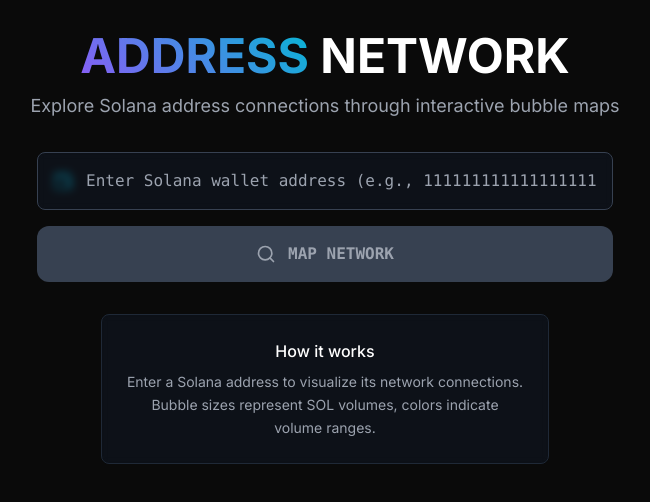
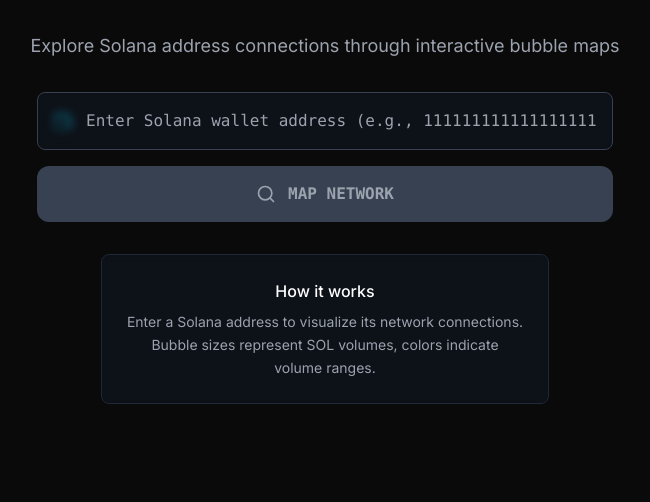
Before and after one commit to sainthiago/sol-wallet-tracker, a Next.js app: page / in a window 1280 px wide. Shown: the top 502 px of the page, without its empty margins (315-965 px from the left). Built offline with nearby package versions, Linux system fonts and the light colour scheme.

Commit message:
Refactor BubbleMap and WalletInput components for improved readability; adjust SVG and input styles based on validation state.

```diff
--- a/components/BubbleMap.tsx
+++ b/components/BubbleMap.tsx
@@ -1,7 +1,7 @@
+import { RelatedAccount, WalletData } from '@/types/wallet'
+import * as d3 from 'd3'
+import { Copy, ExternalLink } from 'lucide-react'
 import { useEffect, useRef, useState } from 'react'
-import * as d3 from 'd3'
-import { WalletData, RelatedAccount } from '@/types/wallet'
-import { Copy, ExternalLink } from 'lucide-react'
 
 interface BubbleMapProps {
   data: WalletData
@@ -85,7 +85,7 @@ export default function BubbleMap({ data }: BubbleMapProps) {
     const simulation = d3.forceSimulation(nodes)
       .force('charge', d3.forceManyBody().strength(-100))
       .force('center', d3.forceCenter(width / 2, height / 2))
-      .force('collision', d3.forceCollide().radius(d => (d as BubbleNode).isMain ? 50 : sizeScale((d as BubbleNode) .solAmount) + 2))
+      .force('collision', d3.forceCollide().radius(d => (d as BubbleNode).isMain ? 50 : sizeScale((d as BubbleNode).solAmount) + 2))
 
     // Create SVG
     svg
@@ -123,18 +123,18 @@ export default function BubbleMap({ data }: BubbleMapProps) {
       .attr('stroke', '#1F2937')
       .attr('stroke-width', 2)
       .style('opacity', 0.8)
-      .on('mouseover', function(event, d) {
+      .on('mouseover', function (event, d) {
         d3.select(this)
           .style('opacity', 1)
           .attr('stroke-width', 3)
         setSelectedNode(d)
       })
-      .on('mouseout', function(event, d) {
+      .on('mouseout', function (event, d) {
         d3.select(this)
           .style('opacity', 0.8)
           .attr('stroke-width', 2)
       })
-      .on('click', function(event, d) {
+      .on('click', function (event, d) {
         setSelectedNode(d)
       })
 
@@ -163,7 +163,7 @@ export default function BubbleMap({ data }: BubbleMapProps) {
     }
   }, [data])
 
-  if (!data?.isValid) {
+  if (!data?.isValid && data?.address) {
     return (
       <div className="w-full h-96 flex items-center justify-center">
         <div className="text-center">
--- a/components/WalletInput.tsx
+++ b/components/WalletInput.tsx
@@ -44,7 +44,7 @@ export default function WalletInput({ onSubmit, loading }: WalletInputProps) {
             <form onSubmit={handleSubmit} className="space-y-4">
                 <div className="relative">
                     <div className="absolute inset-y-0 left-0 pl-4 flex items-center pointer-events-none">
-                        <Wallet className='h-5 w-5 text-brand-blue' />
+                        <Wallet className={`h-5 w-5 ${isValid ? 'text-brand-blue' : 'text-brand-red'}`} />
                     </div>
 
                     <input
--- a/pages/index.tsx
+++ b/pages/index.tsx
@@ -52,10 +52,6 @@ export default function Home() {
         <div className="container mx-auto px-4 py-8 max-w-6xl">
           {/* Header */}
           <div className="text-center mb-8">
-            <h1 className="text-3xl md:text-5xl font-bold mb-3">
-              <span className="gradient-text">ADDRESS</span>
-              <span className="text-white"> NETWORK</span>
-            </h1>
             <p className="text-gray-400 text-base md:text-lg">
               Explore Solana address connections through interactive bubble maps
             </p>
@@ -106,7 +102,7 @@ export default function Home() {
             <div className="text-center">
               <div className="glass-card p-6 max-w-md mx-auto">
                 <h3 className="text-white font-medium mb-2">How it works</h3>
-                                <p className="text-gray-400 text-sm leading-relaxed">
+                <p className="text-gray-400 text-sm leading-relaxed">
                   Enter a Solana address to visualize its network connections.
                   Bubble sizes represent SOL volumes, colors indicate volume ranges.
                 </p>
```
